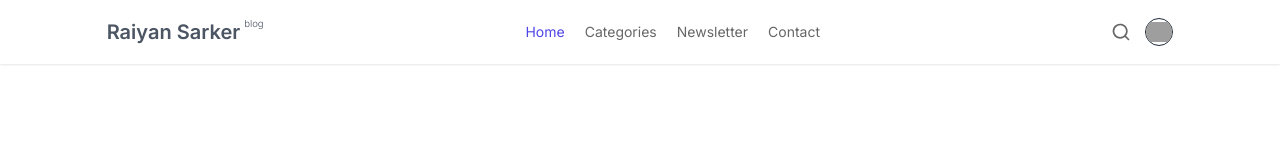
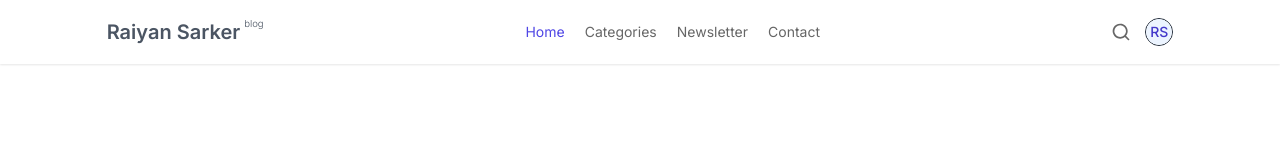
Before and after one commit to raiyansarker/blog.raiyansarker.com, a Next.js app: page / in a window 1280 px wide. Shown: the top 160 px of the page. Built offline with nearby package versions, Linux system fonts and the light colour scheme; grey boxes are pictures that could not be loaded.

Commit message:
Removed ui-avatars.com and implemented avatar locally

```diff
--- a/src/components/Header/Profile.tsx
+++ b/src/components/Header/Profile.tsx
@@ -7,14 +7,11 @@ const Profile = () => {
   return (
     <DropdownMenu.Root>
       <DropdownMenu.Trigger className="w-7 border-[1px] border-gray-800 aspect-square rounded-full overflow-hidden focus:ring-1 outline-none focus:ring-offset-2 focus:ring-slate-800">
-        {/* eslint-disable-next-line */}
-        <img
-          src={`https://ui-avatars.com/api/?rounded=true&name=Raiyan+Sarker&background=ECF4FF&color=4338ca&bold=true&size=128`}
-          alt="Avatar"
-          title="Login"
-          width={80}
-          height={80}
-        />
+        <div className="inline-flex overflow-hidden relative justify-center items-center w-full aspect-square bg-[#ECF4FF] rounded-full">
+          <span title="Login" className="font-medium text-sm text-[#4338ca]">
+            RS
+          </span>
+        </div>
       </DropdownMenu.Trigger>
       <DropdownMenu.Portal>
         <DropdownMenu.Content
```
